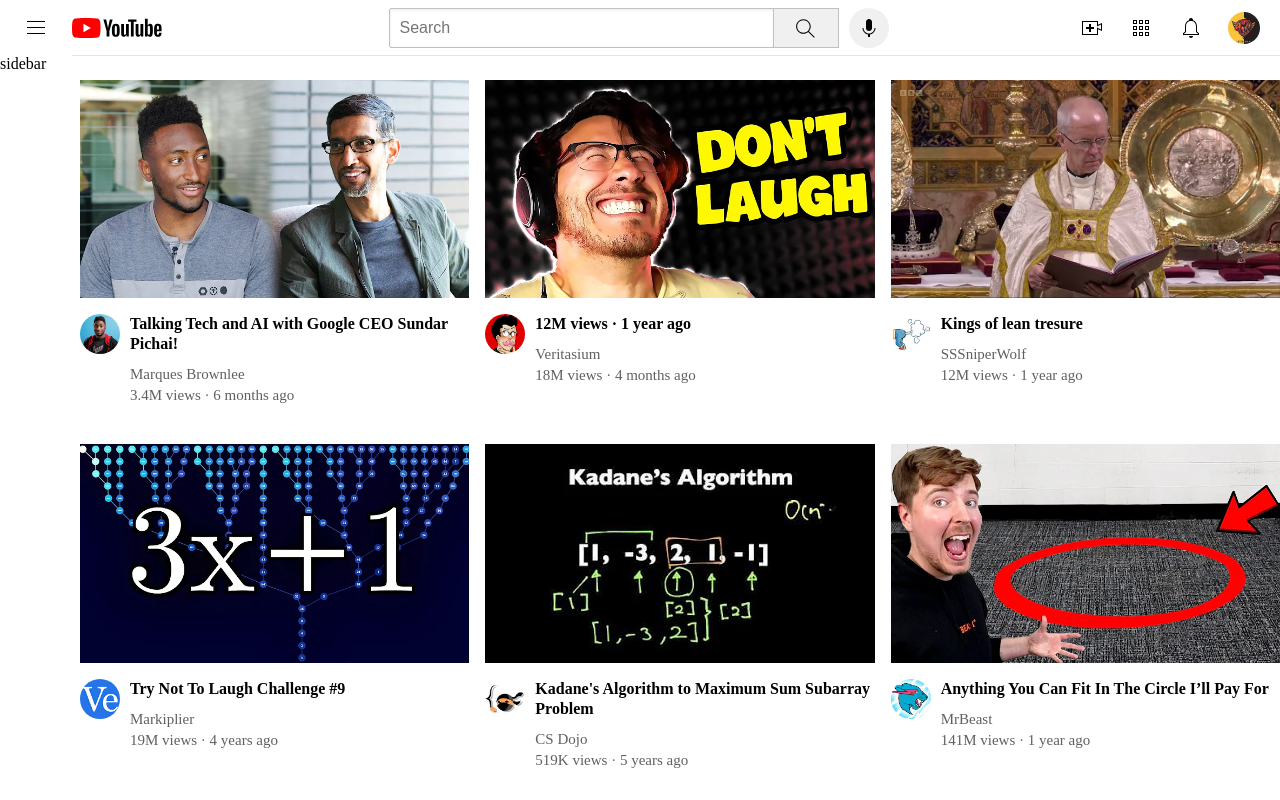
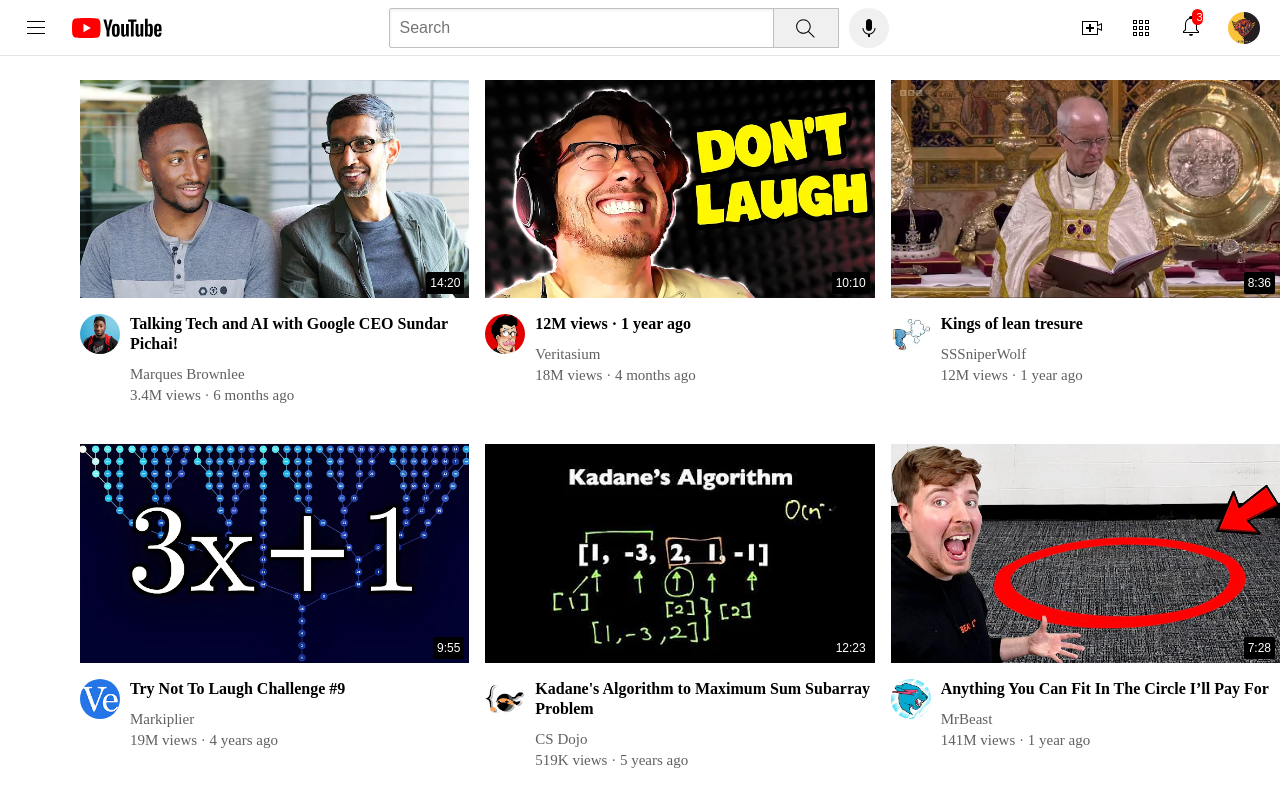
Before and after one commit to LEYTHAN-X/YouTube-Clone, a plain HTML site: page youtube.html in a window 1280 px wide. Drawn offline with Linux system fonts and the light colour scheme.

Commit message:
setting the timeline and notification no

```diff
--- a/style/header.css
+++ b/style/header.css
@@ -8,6 +8,7 @@
     top: 0;
     left: 0;
     right: 0;
+    z-index: 100;
     background-color: white;
     border-bottom-width: 1px;
     border-bottom-style: solid;
@@ -87,6 +88,23 @@
 .notifications-icon{
     height: 24px;
 }
+.notifications-icon-container{
+    position: relative;
+}
+.notifications-count{
+    position: absolute;;
+    top: -5px;
+    right: 0px;
+    background-color: red;
+    color: white;
+    font-family: Arial, Helvetica, sans-serif ;
+    font-size: 11px;
+    padding-left: 5px;
+    padding-left: 5px;
+    padding-top: 2px;
+    padding-bottom: 2px;
+    border-radius: 10px;
+}
 .current-user-picture{
     height: 32px;
     border-radius: 16px;
--- a/style/sidebar.css
+++ b/style/sidebar.css
@@ -6,3 +6,9 @@
     background-color: white;
     width: 72px;
 }
+.sidebar-link{
+    height: 76px;
+}
+.sidebar-link:hover{
+    background-color: lightgray;
+}
--- a/style/video.css
+++ b/style/video.css
@@ -27,6 +27,7 @@ p{
 }
 .thumbnail-row{
     margin-bottom: 12px;
+    position: relative;
 }
 .video-author,
 .video-stats{
@@ -42,3 +43,18 @@ p{
     column-gap: 16px;
     row-gap: 40px;;
 }
+.video-time{
+    font-family: Arial, Helvetica, sans-serif;
+    font-size: 12px;
+    font-weight: 500;
+    padding-left: 4px;
+    padding-right: 4px;
+    padding-top: 4px;
+    padding-bottom: 4px;
+    border-radius: 2px;
+    background-color: black;
+    color: white;
+    position: absolute;
+    bottom: 8px;
+    right: 5px;
+}
--- a/youtube.html
+++ b/youtube.html
@@ -26,17 +26,26 @@
         <div class="right-section">
             <img class="upload-icon" src="icons/upload.svg">
             <img class="youtube-apps-icon" src="icons/youtube-apps.svg">
-            <img class="notifications-icon" src="icons/notifications.svg">
+            <div class="notifications-icon-container">
+                <img class="notifications-icon" src="icons/notifications.svg">
+                <div class="notifications-count">3</div>
+            </div>
             <img class="current-user-picture" src="icons/my-channel.jpg">
         </div>
     </div>
     <div class="sidebar">
-        sidebar
+        <div class="sidebar-link"></div>
+        <div class="sidebar-link"></div>
+        <div class="sidebar-link"></div>
+        <div class="sidebar-link"></div>
+        <div class="sidebar-link"></div>
+        <div class="sidebar-link"></div>
     </div>
     <div class="video-grid">
         <div class="video-preview">
             <div class="thumbnail-row">
                 <img class="thumbnail" src="thumbnails/thumbnail-1.webp">
+                <div class="video-time">14:20</div>
             </div>
             <div class="video-info-grid">
                 <div class="channel-picture">
@@ -58,6 +67,7 @@
         <div class="video-preview">
             <div class="thumbnail-row">
                 <img class="thumbnail" src="thumbnails/thumbnail-2.webp">
+                <div class="video-time">10:10</div>
             </div>
             <div class="video-info-grid">
                 <div class="channel-picture">
@@ -79,6 +89,7 @@
         <div class="video-preview">
             <div class="thumbnail-row">
                 <img class="thumbnail" src="thumbnails/thumbnail-3.webp">
+                <div class="video-time">8:36</div>
             </div>
             <div class="video-info-grid">
                 <div class="channel-picture">
@@ -100,6 +111,7 @@
         <div class="video-preview">
             <div class="thumbnail-row">
                 <img class="thumbnail" src="thumbnails/thumbnail-4.webp">
+                <div class="video-time">9:55</div>
             </div>
             <div class="video-info-grid">
                 <div class="channel-picture">
@@ -121,6 +133,7 @@
         <div class="video-preview">
             <div class="thumbnail-row">
                 <img class="thumbnail" src="thumbnails/thumbnail-5.webp">
+                <div class="video-time">12:23</div>
             </div>
             <div class="video-info-grid">
                 <div class="channel-picture">
@@ -142,6 +155,7 @@
         <div class="video-preview">
             <div class="thumbnail-row">
                 <img class="thumbnail" src="thumbnails/thumbnail-6.webp">
+                <div class="video-time">7:28</div>
             </div>
             <div class="video-info-grid">
                 <div class="channel-picture">
```
Also changed, not shown: sidebar-icons/explore.svg (added), sidebar-icons/home.svg (added), sidebar-icons/library.svg (added), sidebar-icons/originals.svg (added), sidebar-icons/subscriptions.svg (added), sidebar-icons/youtube-music.svg (added).
